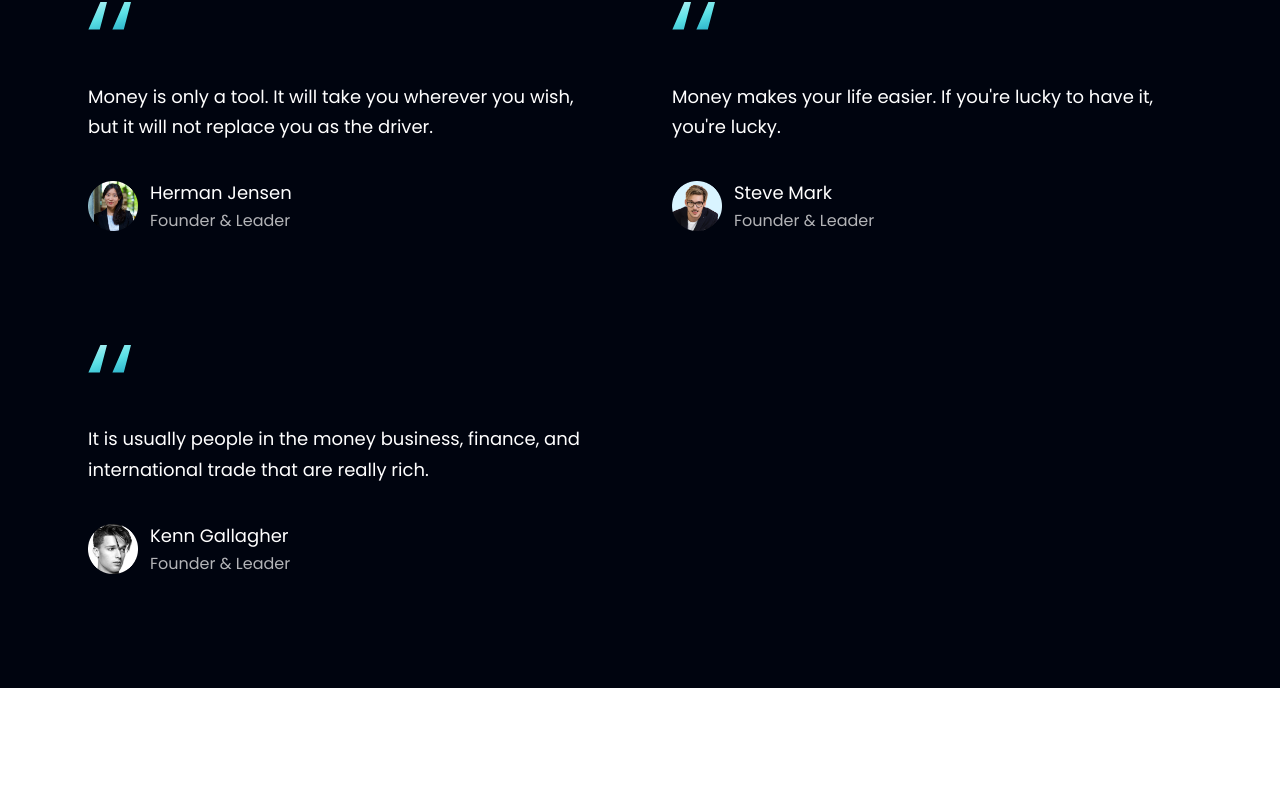
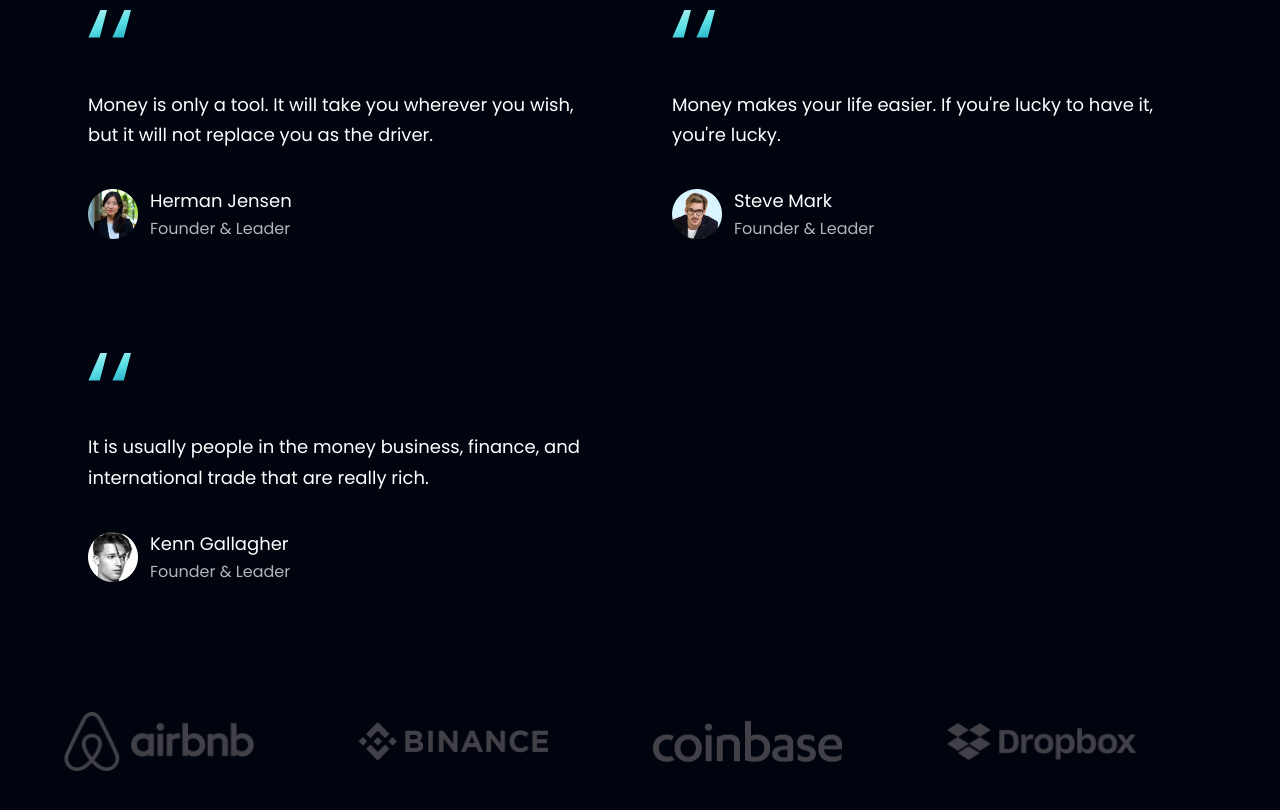
Before and after one commit to urboifox/bank_website_react, a React (Vite) app: page / in a window 1280 px wide. Shown: the part 3038-3848 px from the top of the page. Before the commit the page ends 3726 px from the top, so only its background shows below. Built offline with nearby package versions, Linux system fonts and the light colour scheme.

Commit message:
finished CTA section

```diff
--- a/src/App.jsx
+++ b/src/App.jsx
@@ -6,6 +6,7 @@ import {
   Billing,
   CardDeal,
   Testimonials,
+  CTA,
 } from "./components";
 import style from "./style";
 
@@ -20,6 +21,7 @@ const App = () => {
         <Billing />
         <CardDeal />
         <Testimonials />
+        <CTA />
       </div>
     </div>
   );
--- a/src/components/Button.jsx
+++ b/src/components/Button.jsx
@@ -1,6 +1,6 @@
 const Button = () => {
   return (
-    <button className="bg-blue-gradient font-medium rounded-[10px] text-black py-3 px-7">
+    <button className="bg-blue-gradient font-medium rounded-[10px] text-black py-4 px-7">
       Get Started
     </button>
   );
--- a/src/components/CTA.jsx
+++ b/src/components/CTA.jsx
@@ -1,7 +1,27 @@
-import React from "react";
+/* eslint-disable react-refresh/only-export-components */
+import style from "../style";
+import { Button } from ".";
 
 const CTA = () => {
-  return <div>CTA</div>;
+  return (
+    <section
+      id="cta"
+      className={`${style.boxWidth} ${style.paddingX} ${style.paddingY}`}
+    >
+      <article className="p-10 md:p-20 bg-black-gradient-2 rounded-[20px] flex flex-col items-center max-md:text-center md:flex-row justify-between">
+        <div className="max-md:mb-10 md:max-w-[60%]">
+          <h2 className={`${style.heading2} mb-5`}>
+            Let’s try our service now!
+          </h2>
+          <p className={`${style.paragraph} max-w-[65%]  max-md:mx-auto`}>
+            Everything you need to accept card payments and grow your business
+            anywhere on the planet.
+          </p>
+        </div>
+        <Button />
+      </article>
+    </section>
+  );
 };
 
 export default CTA;
--- a/src/components/Clients.jsx
+++ b/src/components/Clients.jsx
@@ -1,7 +1,19 @@
-import React from "react";
+import { nanoid } from "nanoid";
 
-const Clients = () => {
-  return <div>Clients</div>;
+const Clients = (props) => {
+  const clientsDisplay = Object.keys(props).map((prop) => {
+    return (
+      <div key={nanoid()} className="max-w-[190px] flex-shrink-0 mr-20">
+        <img src={props[prop]} alt="client" />
+        {console.log(props[prop])}
+      </div>
+    );
+  });
+  return (
+    <div className="overflow-x-scroll justify-between no-bar scroll flex items-center mt-20">
+      {clientsDisplay}
+    </div>
+  );
 };
 
 export default Clients;
--- a/src/components/FeedbackCard.jsx
+++ b/src/components/FeedbackCard.jsx
@@ -12,7 +12,7 @@ const FeedbackCard = ({ content, profile, name, title }) => {
       </div>
       <div>
         <p
-          className={`${style.paragraph} text-white min-h-[100px] flex items-center justify-center mb-4`}
+          className={`${style.paragraph} text-left  text-white min-h-[100px] flex items-center justify-start mb-4`}
         >
           {content}
         </p>
--- a/src/components/Testimonials.jsx
+++ b/src/components/Testimonials.jsx
@@ -1,6 +1,7 @@
 import style from "../style";
-import FeedbackCard from "./FeedbackCard";
+import { FeedbackCard, Clients } from ".";
 import { feedback } from "../constants";
+import { airbnb, binance, coinbase, dropbox } from "../assets";
 
 const Testimonials = () => {
   const feedbackCards = feedback.map((e) => {
@@ -35,6 +36,12 @@ const Testimonials = () => {
         </div>
         <div className="mt-16 gridme ">{feedbackCards}</div>
       </div>
+      <Clients
+        client1={airbnb}
+        client2={binance}
+        client3={coinbase}
+        client4={dropbox}
+      />
     </section>
   );
 };
--- a/src/index.css
+++ b/src/index.css
@@ -149,6 +149,10 @@
   justify-content: space-between;
 }
 
+.no-bar {
+  scrollbar-width: none;
+}
+
 /* * {
   border: 1px solid red;
 } */
```
